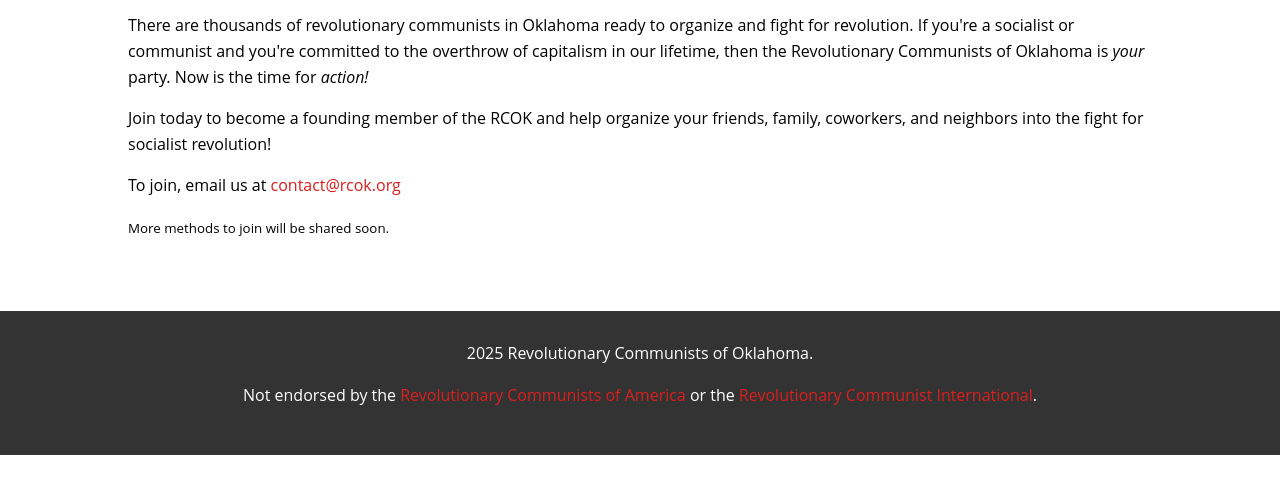
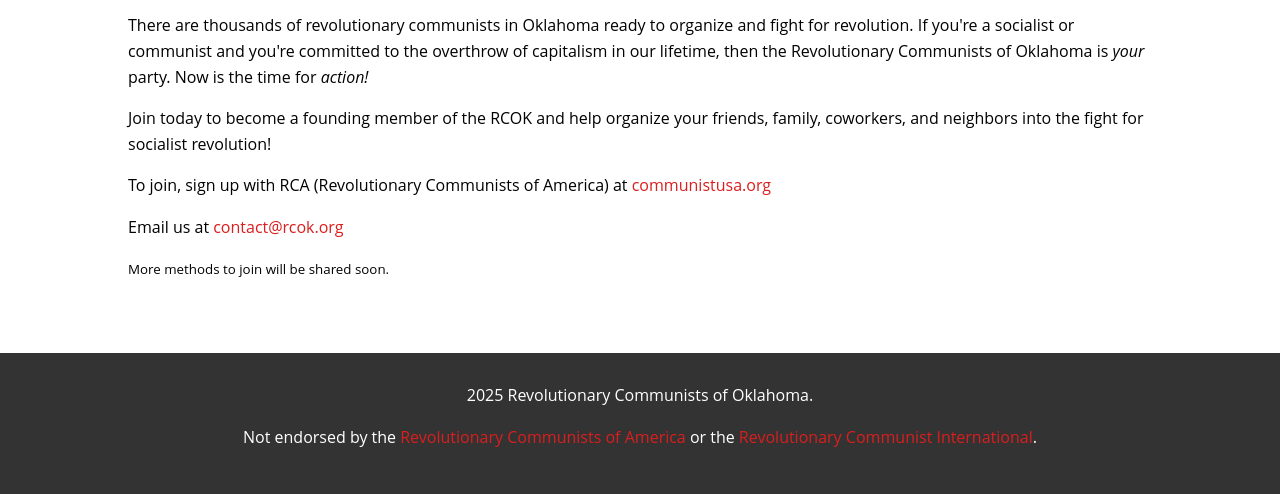
Before and after one commit to revcomok/rcok.org, a plain HTML site: page index.html in a window 1280 px wide. Shown: the part 1867-2361 px from the top of the page. Before the commit the page ends 2322 px from the top, so only its background shows below. Drawn offline with Linux system fonts and the light colour scheme.

Commit message:
add communistusa.org join method

```diff
--- a/index.html
+++ b/index.html
@@ -396,7 +396,8 @@
             <p>Neither major US party is coming to save us.  In order to fight and win, we need to build a revolutionary communist party!  That is why we have launched the Revolutionary Communists of Oklahoma (RCOK), affiliated with (but not endorsed by) the <a href="https://communistusa.org">Revolutionary Communists of America</a>, part of the worldwide <a href="https://marxist.com">Revolutionary Communist International</a>, which is active in over 70 countries around the world.</p>
             <p>There are thousands of revolutionary communists in Oklahoma ready to organize and fight for revolution.  If you're a socialist or communist and you're committed to the overthrow of capitalism in our lifetime, then the Revolutionary Communists of Oklahoma is <i>your</i> party. Now is the time for <i>action!</i></p>
             <p>Join today to become a founding<!-- Not for long! --> member of the RCOK and help organize your friends, family, coworkers, and neighbors into the fight for socialist revolution!</p>
-            <p>To join, email us at <a href="mailto:contact@rcok.org">contact@rcok.org</a></p>
+            <p>To join, sign up with RCA (Revolutionary Communists of America) at <a href="https://communistusa.org">communistusa.org</a></p>
+            <p>Email us at <a href="mailto:contact@rcok.org">contact@rcok.org</a></p>
             <p><small>More methods to join will be shared soon.</small></p>
         </div>
     </section>
```
